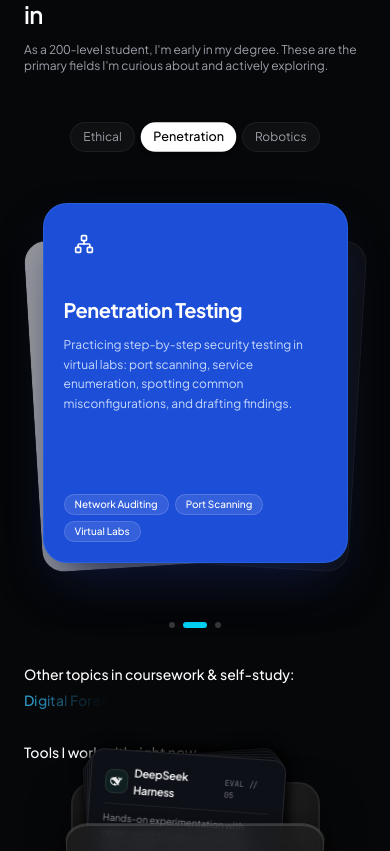
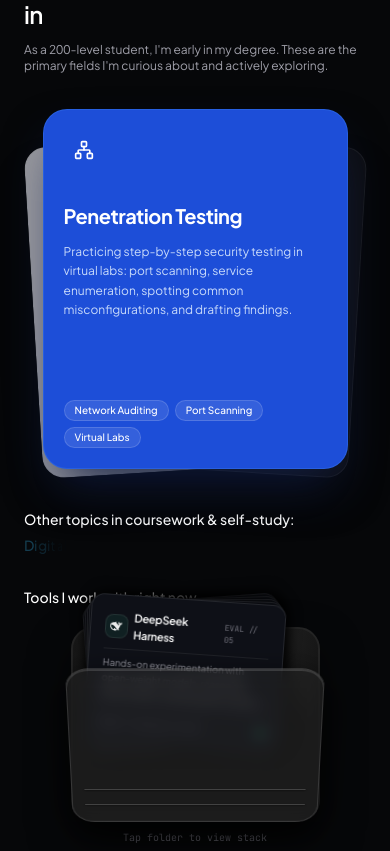
Before and after one commit to King-Jboy/portfolio, a React (Vite) app: page / in a window 390 px wide. Shown: the part 834-1685 px from the top of the page. Built offline with nearby package versions, Linux system fonts and the light colour scheme.

Commit message:
fix(mobile): remove selector tabs and pagination dots from 3D cards

```diff
--- a/src/components/ThreeDSplitCards.tsx
+++ b/src/components/ThreeDSplitCards.tsx
@@ -132,28 +132,11 @@ export const ThreeDSplitCards: React.FC = () => {
   };
 
   return (
-    <div className="w-full py-4 select-none">
-      {/* Mobile selector tabs */}
-      <div className="sm:hidden flex items-center justify-center gap-2 mb-6">
-        {CARDS.map((card, idx) => (
-          <button
-            key={card.id}
-            type="button"
-            onClick={() => setMobileActive(idx)}
-            className={`px-3 py-1.5 rounded-full text-xs transition-all ${
-              mobileActive === idx
-                ? 'bg-white text-black font-medium shadow-md scale-105'
-                : 'text-zinc-400 bg-white/[0.04] border border-white/[0.06]'
-            }`}
-          >
-            {card.title.split(' ')[0]}
-          </button>
-        ))}
-      </div>
+    <div className="w-full py-1 sm:py-4 select-none">
 
       {/* 3D Split Canvas with Swipe Support */}
       <div
-        className="relative flex items-center justify-center min-h-[430px] sm:min-h-[470px] cursor-grab active:cursor-grabbing"
+        className="relative flex items-center justify-center min-h-[375px] sm:min-h-[470px] cursor-grab active:cursor-grabbing"
         style={{
           perspective: '1200px',
           touchAction: 'pan-y', // allows vertical scroll while intercepting horizontal swipe
@@ -312,21 +295,6 @@ export const ThreeDSplitCards: React.FC = () => {
           );
         })}
       </div>
-
-      {/* Mobile pagination dots */}
-      <div className="sm:hidden flex items-center justify-center gap-2 mt-4">
-        {CARDS.map((card, idx) => (
-          <button
-            key={card.id}
-            type="button"
-            onClick={() => setMobileActive(idx)}
-            className={`h-1.5 rounded-full transition-all duration-300 ${
-              mobileActive === idx ? 'w-6 bg-cyan-400' : 'w-1.5 bg-white/20'
-            }`}
-            aria-label={`Go to ${card.title}`}
-          />
-        ))}
-      </div>
     </div>
   );
 };
```
